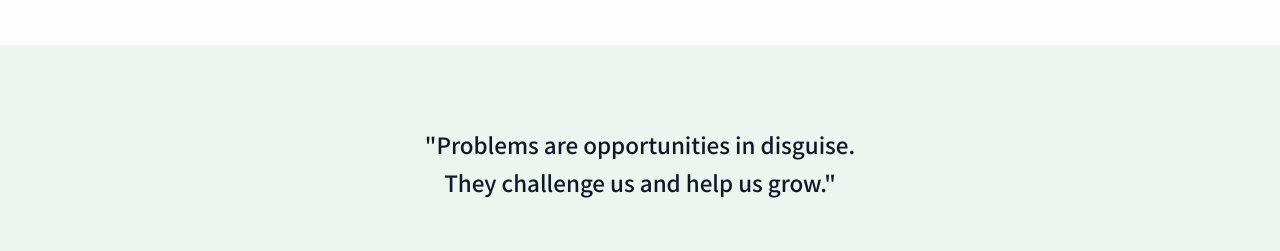
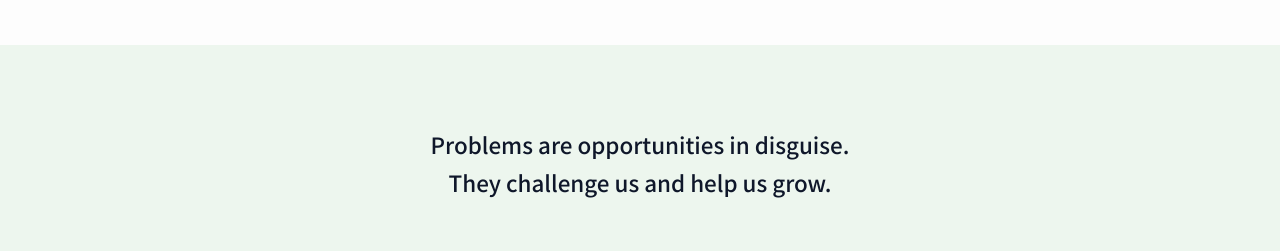
Before and after one commit to foremdx/foremdx.github.io, a plain HTML site: page index.html in a window 1280 px wide. Shown: the part 1980-2231 px from the top of the page. Drawn offline with Linux system fonts and the light colour scheme.

Commit message:
Update index.html

```diff
--- a/index.html
+++ b/index.html
@@ -391,7 +391,7 @@
                     service1Title: "컨설팅", service1Desc: "문제 해결을 위한 적극적인 컨설팅<br>컨설팅 결과 검증 지원",
                     service2Title: "SW 개발", service2Desc: "기업에 필요한 IT 시스템 및 솔루션 개발",
                     service3Title: "데이터 분석", service3Desc: "고객이 원하는 형태의 데이터 전처리, 분석 및 시각화",
-                    quoteText: `"문제는 위장된 기회입니다. 문제는 우리에게 도전하고 성장을 돕습니다."`,
+                    quoteText: "문제는 위장된 기회입니다. 문제는 우리에게 도전하고 성장을 돕습니다.",
                     contactTitle: "연락처", contactSubtitle: "문의사항을 남겨주시면 신속하게 답변드리겠습니다.",
                     formName: "이름", formEmail: "이메일", formPhone: "연락처", formSubject: "제목", formMessage: "메시지", formButton: "메시지 보내기",
                     footerCompany: "포엠디엑스 (ForEMDX)", footerCeo: "대표자 : 김형국", footerAddr: "경기도 성남시 분당구 성남대로779번길 6, 1층",
@@ -416,7 +416,7 @@
                     service1Title: "Consulting", service1Desc: "Active consulting to solve problems<br>Helps verify consulting results.",
                     service2Title: "SW Development", service2Desc: "Development of IT systems and solutions needed for businesses.",
                     service3Title: "Data Analysis", service3Desc: "Preprocessing, analysis, and visualization of data in the form desired by the customer.",
-                    quoteText: `"Problems are opportunities in disguise. <br>They challenge us and help us grow."`,
+                    quoteText: "Problems are opportunities in disguise. <br>They challenge us and help us grow.",
                     contactTitle: "Contact", contactSubtitle: "Leave us a message and we'll get back to you shortly.",
                     formName: "Name", formEmail: "Email", formPhone: "Phone", formSubject: "Subject", formMessage: "Message", formButton: "Send Message",
                     footerCompany: "ForEMDX", footerCeo: "CEO : Hyungkuk Kim", footerAddr: "1F, 6, Seongnam-daero 779beon-gil, Bundang-gu, Seongnam-si, Gyeonggi-do",
```
